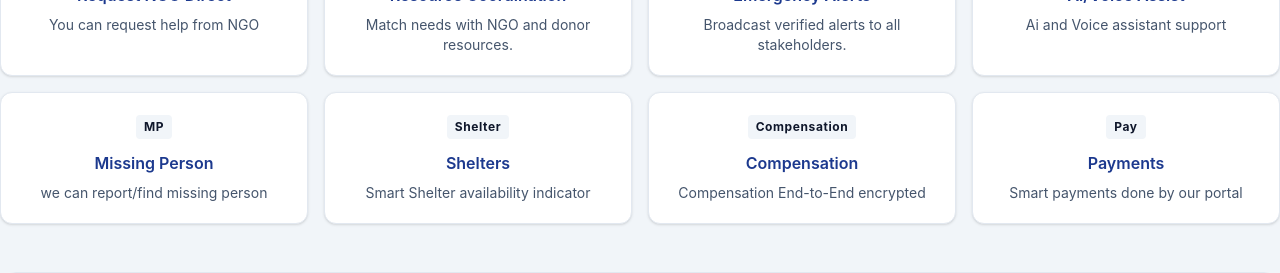
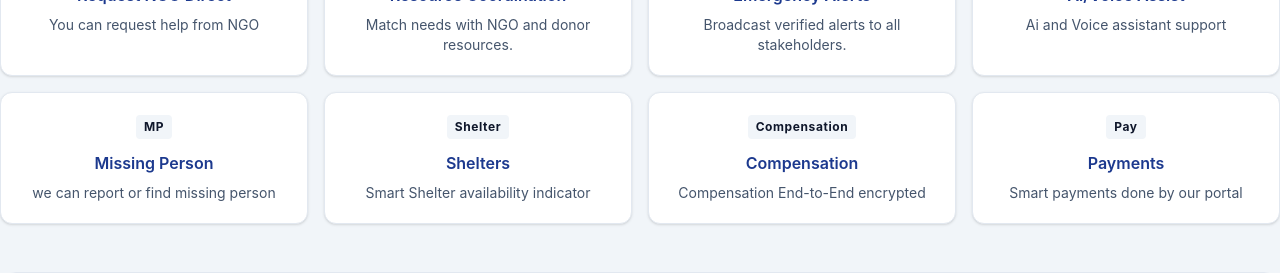
Before and after one commit to rethish2006sm/Sahaayasetu, a React (Vite) app in the folder Frontend/: page / in a window 1280 px wide. Shown: the part 833-1106 px from the top of the page. Built offline with nearby package versions, Linux system fonts and the light colour scheme; no server answers.

Commit message:
Update HomePage.jsx

```diff
--- a/Frontend/src/pages/HomePage.jsx
+++ b/Frontend/src/pages/HomePage.jsx
@@ -29,7 +29,7 @@ const services = [
   },
   {
     title: 'Missing Person',
-    description: 'we can report/find missing person',
+    description: 'we can report or find missing person',
     icon: 'MP',
   },
   {
```
